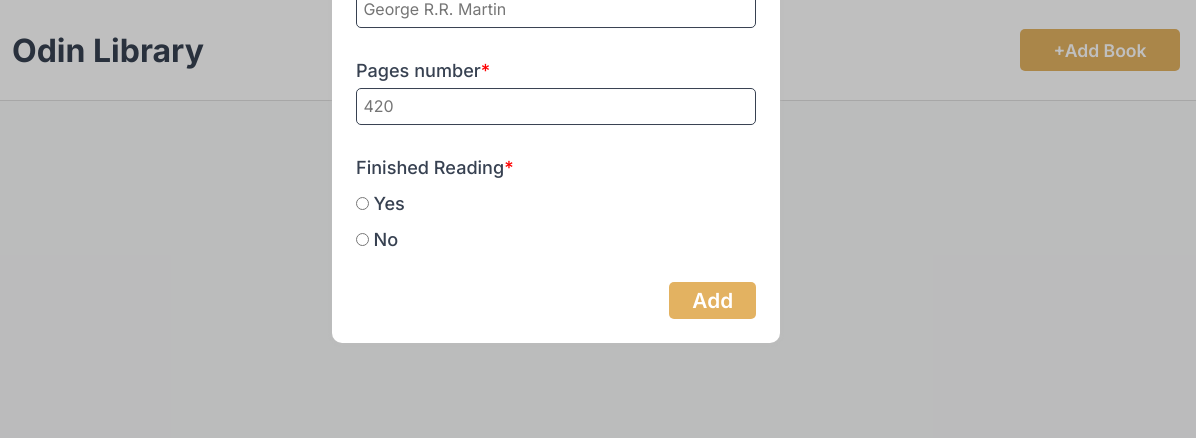
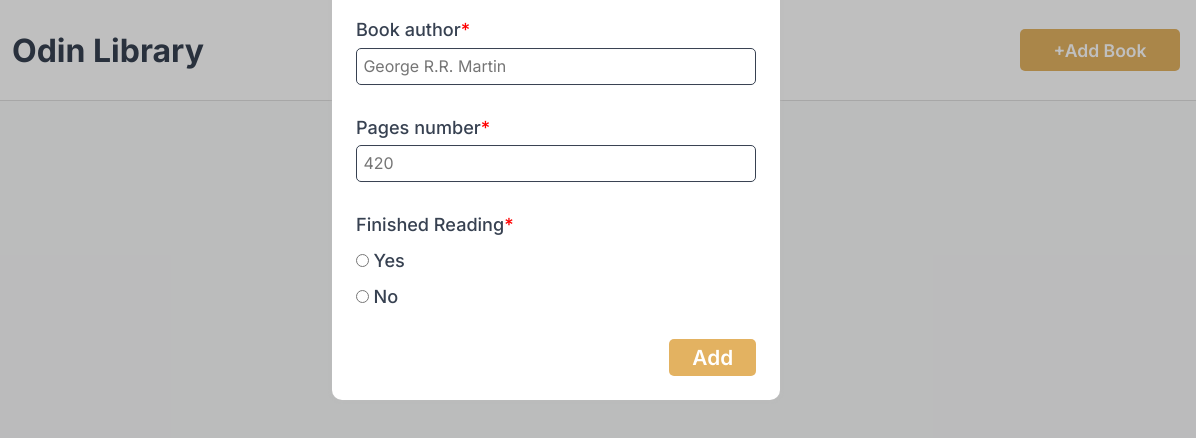
Before and after one commit to HafuzaHakim/TOP_Library, a plain HTML site: page index.html in a window 1280 px wide. Both pictures are taken after a click on the button "Add Book". Shown: the full height of the page, 84-1280 px from the left. Drawn offline with Linux system fonts and the light colour scheme.

Commit message:
Adjusted form position

```diff
--- a/style.css
+++ b/style.css
@@ -91,7 +91,7 @@ form {
   background-color: #ffffff;
   box-shadow: 0 0 3px 1px rgba(189, 189, 189, 0.5);
   border-radius: 10px;
-  translate: 0 -60%;
+  translate: 0 -50%;
 
   padding: 1.5em;
   width: clamp(350px, 35%, 800px);
```
Also changed, not shown: index.html (+1 -6 lines).
